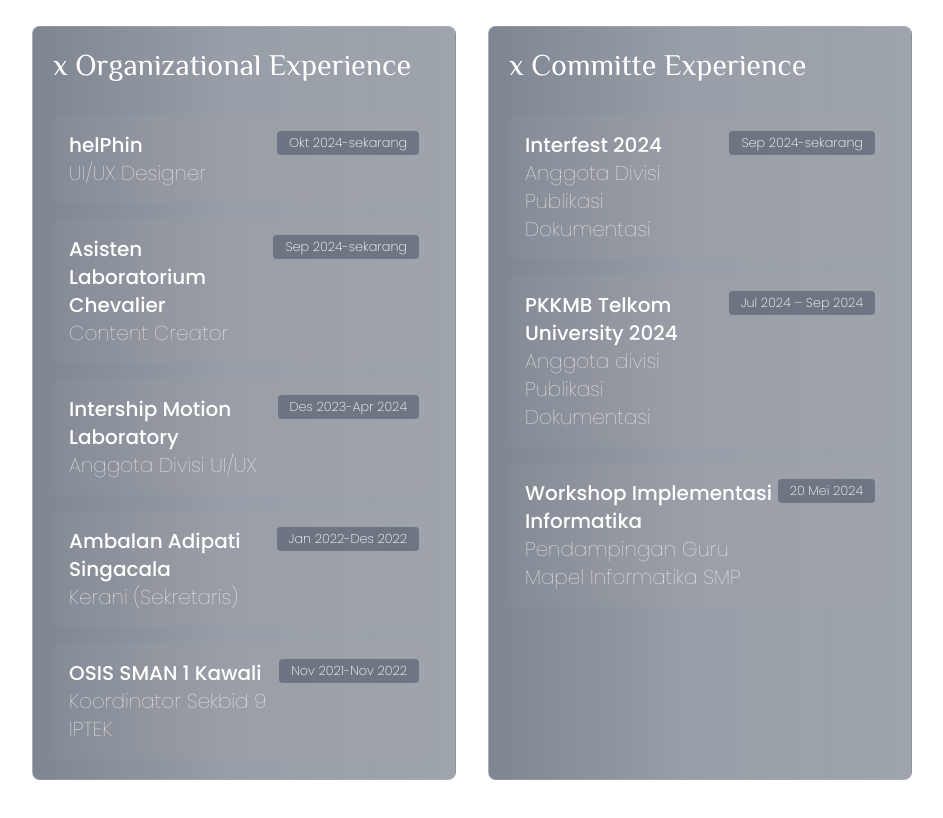
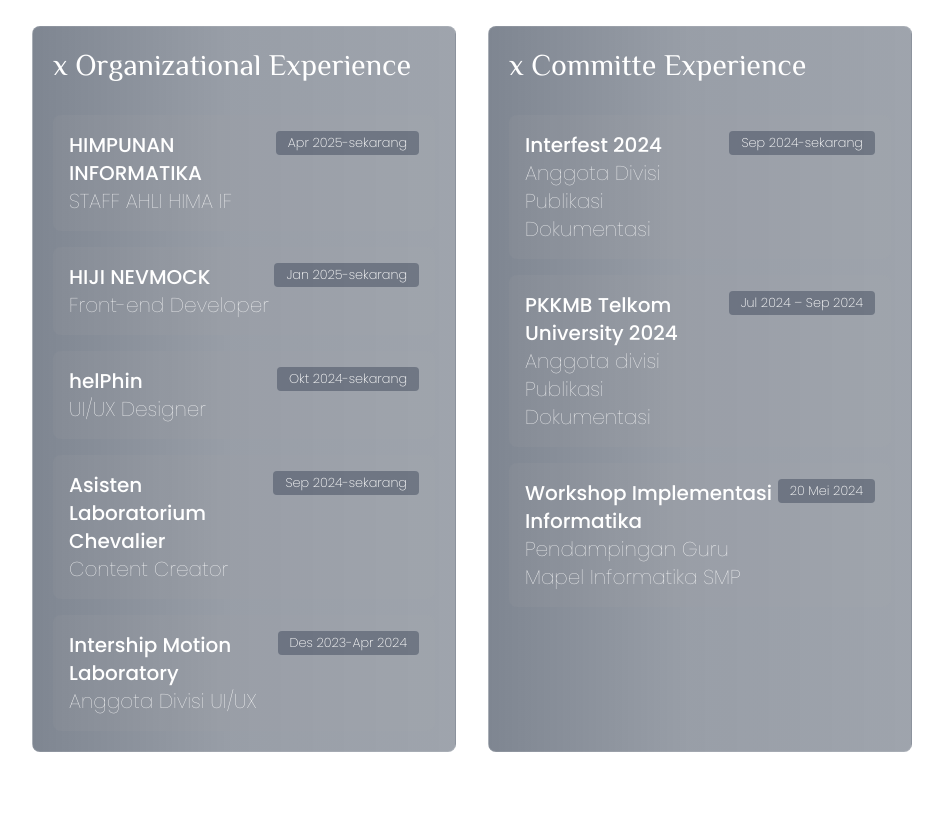
Before and after one commit to nulldynmrr/portofolio, a React (Create React App) app: page / in a window 1280 px wide. Shown: the part 1620-2438 px from the top of the page, without its empty margins (168-1111 px from the left). Built offline with nearby package versions, Linux system fonts and the light colour scheme.

Commit message:
Update CV

```diff
--- a/src/data/data.js
+++ b/src/data/data.js
@@ -36,6 +36,16 @@
 
 export const organizationExperience = [
   {
+    title: "HIMPUNAN INFORMATIKA",
+    role: "STAFF AHLI HIMA IF ",
+    date: "Apr 2025-sekarang",
+  },
+  {
+    title: "HIJI NEVMOCK",
+    role: "Front-end Developer",
+    date: "Jan 2025-sekarang",
+  },
+  {
     title: "helPhin",
     role: "UI/UX Designer",
     date: "Okt 2024-sekarang",
@@ -50,16 +60,16 @@
     role: "Anggota Divisi UI/UX",
     date: "Des 2023-Apr 2024",
   },
-  {
-    title: "Ambalan Adipati Singacala",
-    role: "Kerani (Sekretaris)",
-    date: "Jan 2022-Des 2022",
-  },
-  {
-    title: "OSIS SMAN 1 Kawali",
-    role: "Koordinator Sekbid 9 IPTEK",
-    date: "Nov 2021-Nov 2022",
-  },
+  // {
+  //   title: "Ambalan Adipati Singacala",
+  //   role: "Kerani (Sekretaris)",
+  //   date: "Jan 2022-Des 2022",
+  // },
+  // {
+  //   title: "OSIS SMAN 1 Kawali",
+  //   role: "Koordinator Sekbid 9 IPTEK",
+  //   date: "Nov 2021-Nov 2022",
+  // },
 ];
 
 export const commiteExperience = [
--- a/src/pages/home.jsx
+++ b/src/pages/home.jsx
@@ -4,7 +4,7 @@
 import { Link } from "react-router-dom";
 import "./home.css";
 import "../index.css";
-import imgAbout from "./../asset/about.svg";
+import imgAbout from "./../asset/about.png";
 import imgExpertise from "./../asset/ilustrasiExpertise.svg";
 // import imgMockup from "./../asset/mockup.svg";
 // import { MdOutlineArrowOutward } from "react-icons/md";
```
Also changed, not shown: 1 other file (tests, documents, lock files or other folders).
